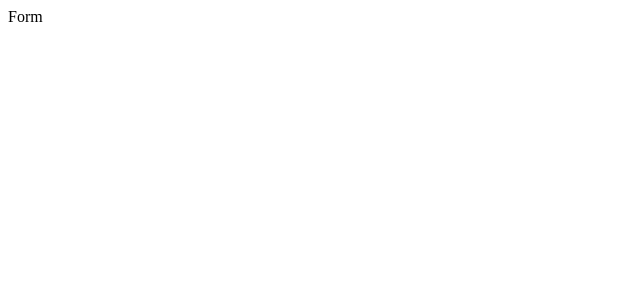
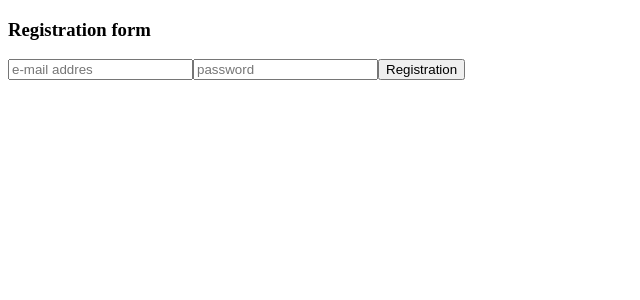
Before and after one commit to SzKriszti/Todo_application, a React (Vite) app: page /reg in a window 1280 px wide. Shown: the top 300 px of the page, without its empty margins (0-640 px from the left). Built offline with nearby package versions, Linux system fonts and the light colour scheme; the HTML template or start-up script is replaced by a standard one.

Commit message:
basic forms according title

```diff
--- a/src/components/Form.jsx
+++ b/src/components/Form.jsx
@@ -1,6 +1,18 @@
-function Form() {
+import { useState } from "react"
+
+function Form({ title }) {
+  const [email, setEmail] = useState("")
+  const [password, setPassword] = useState("")
+
   return (
-    <div>Form</div>
+    <form>
+      <h3>{title} form</h3>
+
+      <input type="text" autoComplete="off" placeholder="e-mail addres"></input>
+      <input type="password" autoComplete="off" placeholder="password"></input>
+
+      <button type="button">{title}</button>
+    </form>
   )
 }
 
--- a/src/components/Home.jsx
+++ b/src/components/Home.jsx
@@ -1,6 +1,8 @@
 function Home() {
   return (
-    <div>Home</div>
+    <div className="Home">
+        Home
+    </div>
   )
 }
 
```
